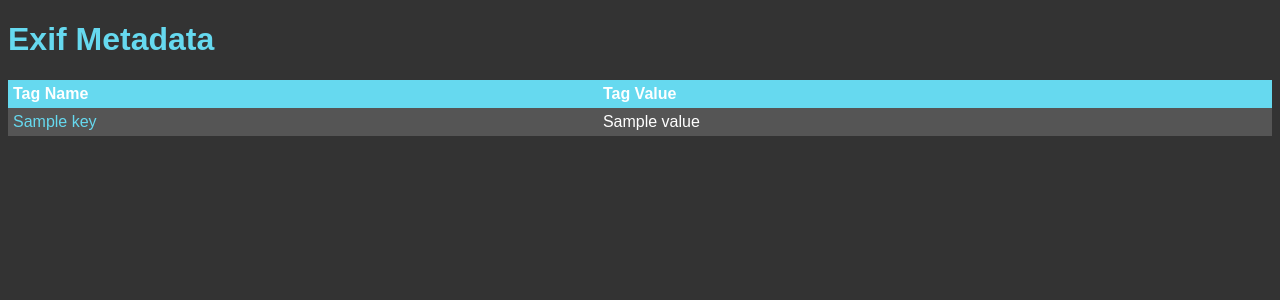
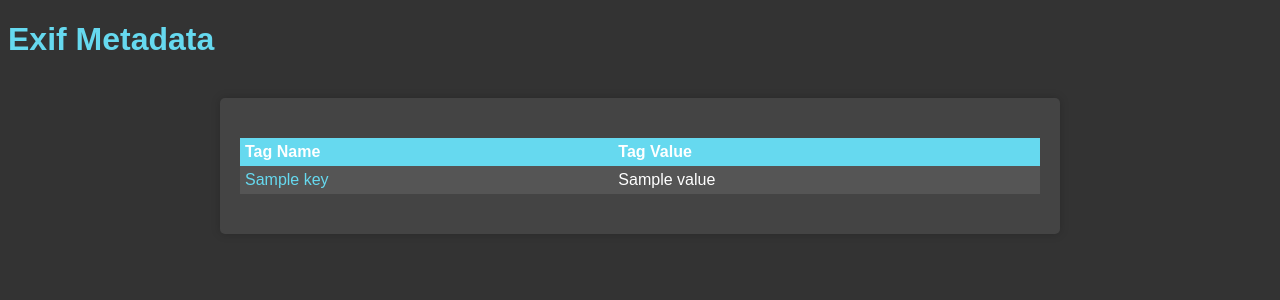
Before and after one commit to Lorenzo603/exif-inspect, a Flask app: template templates/exif.html in a window 1280 px wide. Shown: the top 300 px of the page. Run offline with Flask 3, Linux system fonts and the light colour scheme; the template is opened without the code that fills it: most values are stand-ins (such as "Sample title", 1, 10 or a date in 2020).

Commit message:
added container

```diff
--- a/templates/exif.html
+++ b/templates/exif.html
@@ -12,6 +12,16 @@
 
         h1 {
             color: #66d9ef;
+        }
+
+        .container {
+            max-width: 800px;
+            min-width: 400px;
+            margin: 40px auto;
+            padding: 20px;
+            background-color: #444;
+            border-radius: 5px;
+            box-shadow: 0 0 10px rgba(0, 0, 0, 0.2);
         }
 
         table {
@@ -58,8 +68,8 @@
         }
 
         .copy-btn img {
-            width: 10px;
-            height: 10px;
+            width: 13px;
+            height: 13px;
         }
 
         .copy-btn.clicked img {
@@ -94,6 +104,7 @@
 
 <body>
     <h1>Exif Metadata</h1>
+    <div class="container">
         <table>
             <thead>
                 <tr>
@@ -114,6 +125,7 @@
                 {% endfor %}
             </tbody>
         </table>
+    </div>
 
     <script>
         function copyToClipboard(button, text) {
```
Lines whose indentation alone changed are shown as unchanged.
